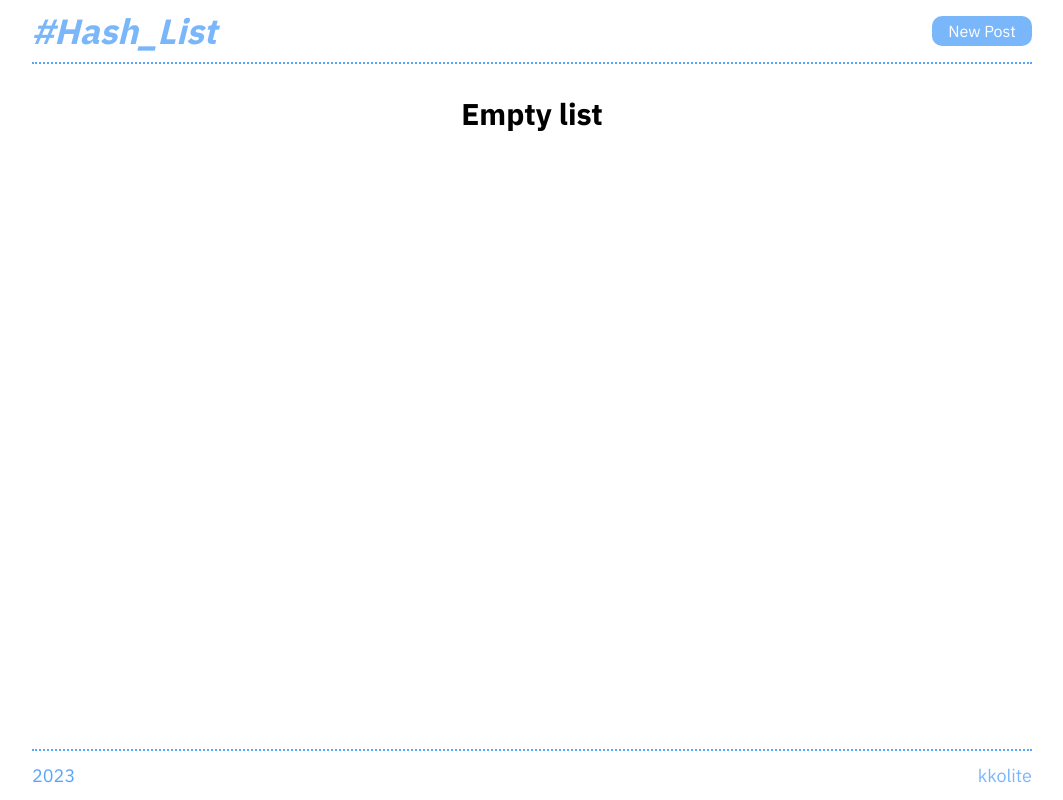
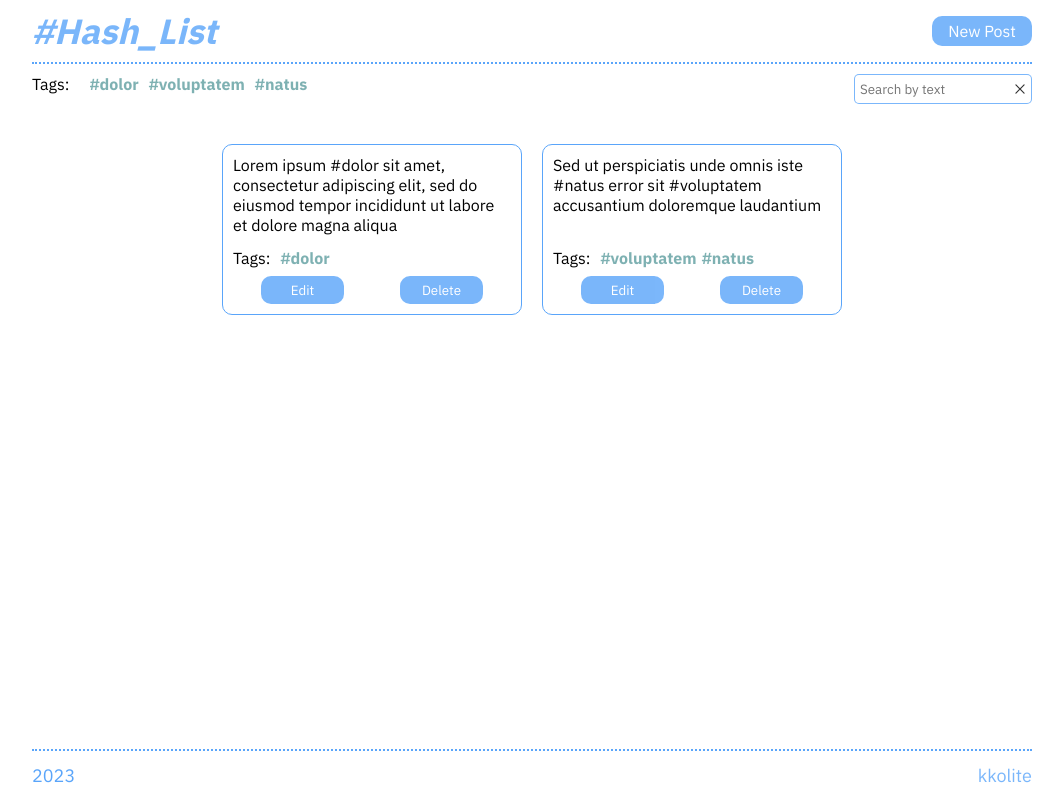
Before and after one commit to kkolite/react-test, a React (Vite) app in the folder vite-project/: page / in a window 1280 px wide. Shown: the whole page, without its empty margins (108-1171 px from the left). Built offline with nearby package versions, Linux system fonts and the light colour scheme.

Commit message:
feat: add post data

```diff
--- a/vite-project/src/App.tsx
+++ b/vite-project/src/App.tsx
@@ -6,9 +6,10 @@ import Form from './components/Form/Form';
 import MyModal from './components/UI/modal/MyModal';
 import Filter from './components/Filter/Filter';
 import uniqArr from './utils/uniqArr';
+import * as data from './data/posts.json'
 
 function App() {
-  const [posts, setPosts] = useState<IPost[]>([]);
+  const [posts, setPosts] = useState<IPost[]>(data.posts);
   const [viseble, setVisible] = useState<boolean>(false);
   const [edit, setEdit] = useState<IPost | null>(null);
   const [text, setText] = useState<string>('');
--- /dev/null
+++ b/vite-project/src/data/posts.json
@@ -0,0 +1,14 @@
+{
+  "posts": [
+    {
+      "id": 1,
+      "text": "Lorem ipsum #dolor sit amet, consectetur adipiscing elit, sed do eiusmod tempor incididunt ut labore et dolore magna aliqua",
+      "tags": ["#dolor"]
+    },
+    {
+      "id": 2,
+      "text": "Sed ut perspiciatis unde omnis iste #natus error sit #voluptatem accusantium doloremque laudantium",
+      "tags": ["#voluptatem", "#natus"]
+    }
+  ]
+}
```
